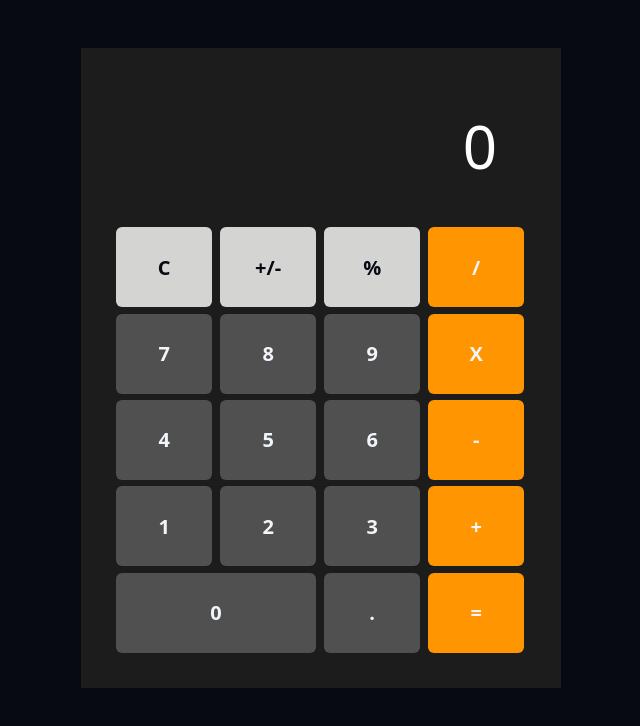
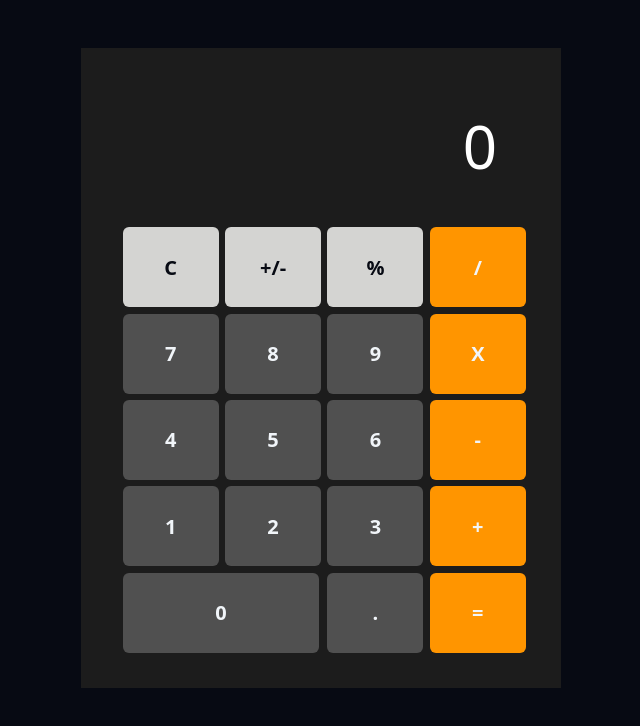
Before and after one commit to JnxdTn/Calculator, a plain HTML site: page index.html in a window 1280 px wide. Shown: the whole page, without its empty margins (319-959 px from the left). Drawn offline with Linux system fonts and the light colour scheme.

Commit message:
Update display css

```diff
--- a/styles/components/calculator.css
+++ b/styles/components/calculator.css
@@ -5,10 +5,14 @@
   min-width: 30rem;
   height: fit-content;
   background-color: var(--clr-eerieblack);
+  display: flex;
+  flex-direction: column;
+  align-items: flex-end;
 }
 
 .display {
   height: 5rem;
+  width: fit-content;
   max-width: 22rem;
   color: white;
   text-align: right;
```
